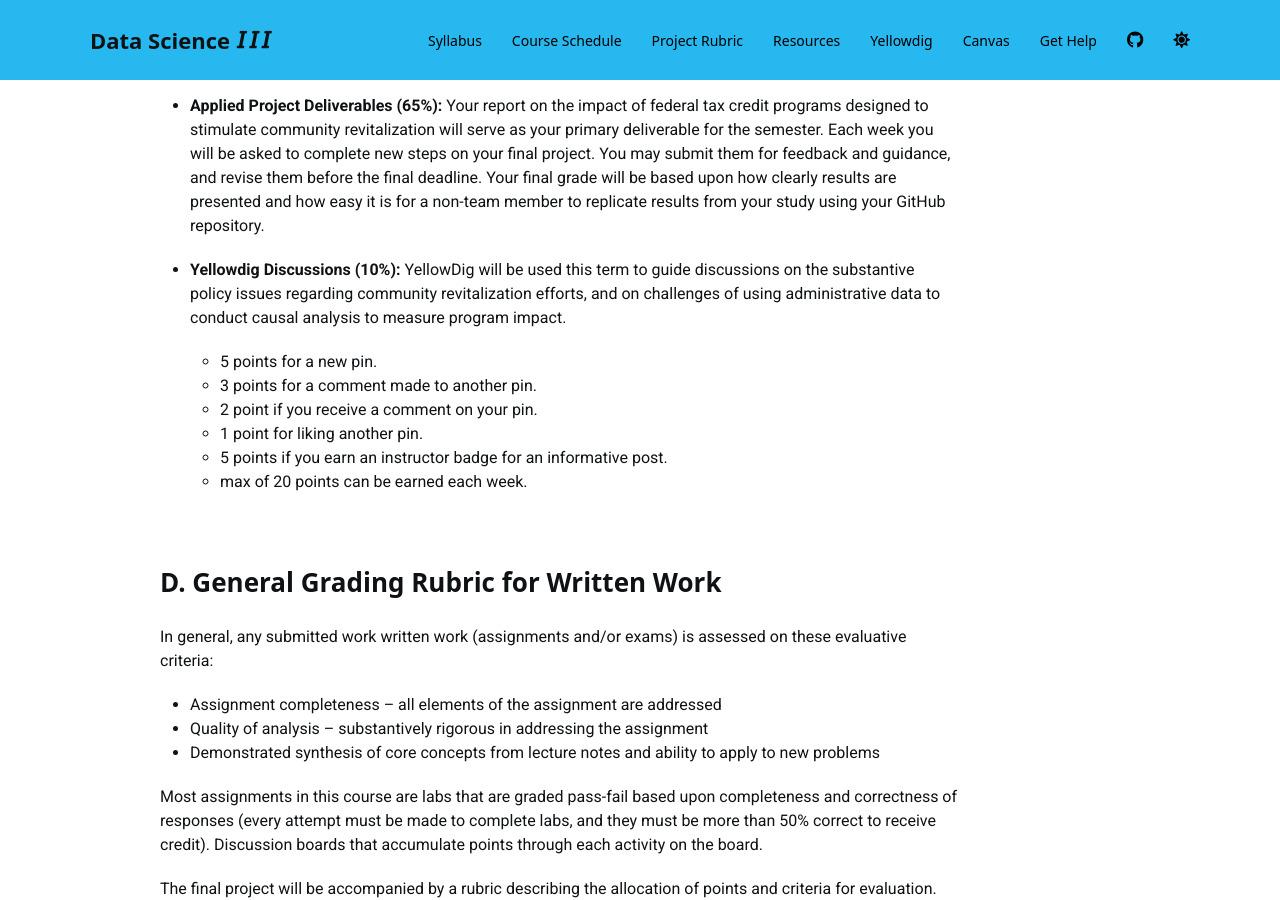
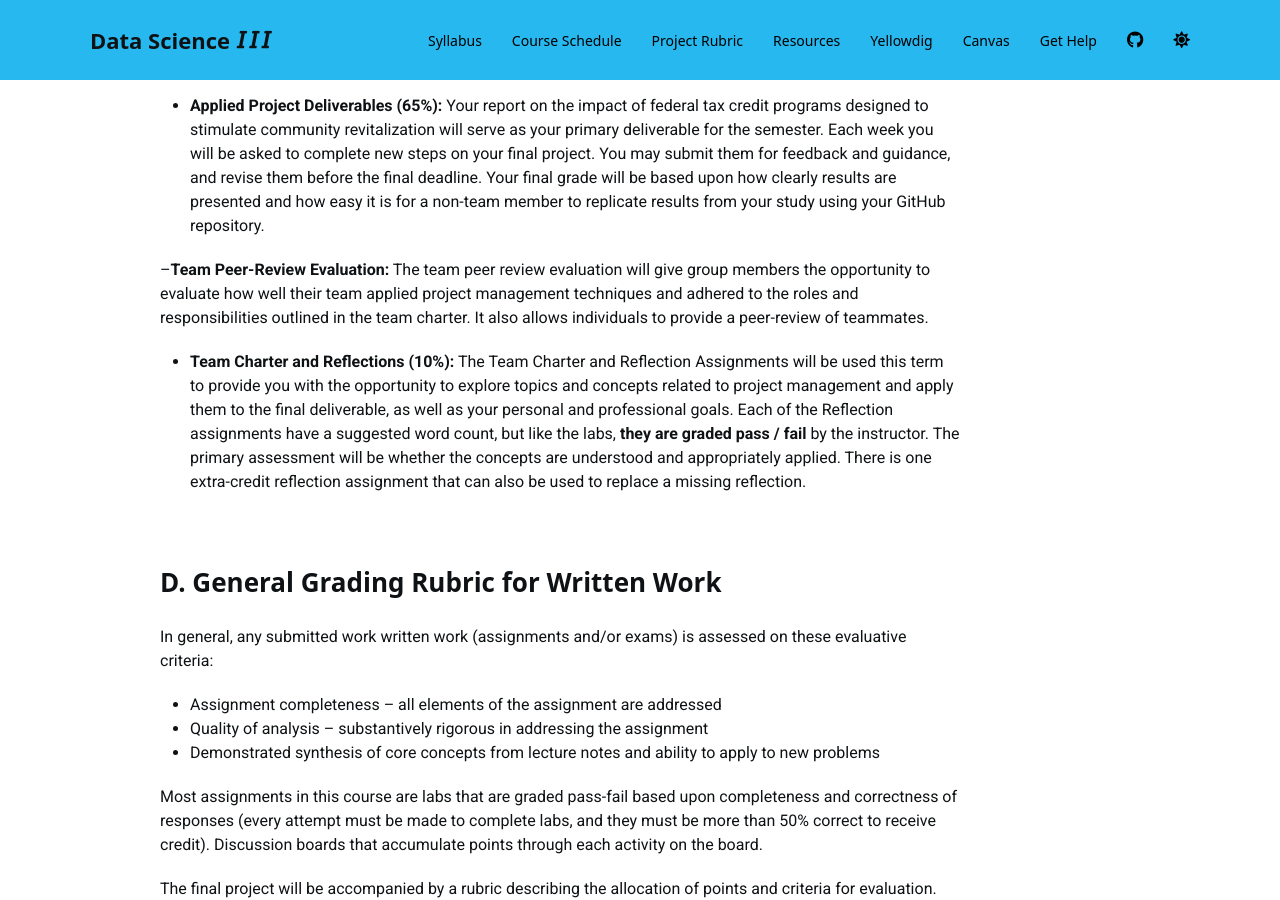
Before and after one commit to Watts-College/cpp-528-fall-2021, a Jekyll site: the page built from index.md, in a window 1280 px wide and 900 px high, scrolled down 5654 px. Built offline with Jekyll 4.4.1, drawn with Linux system fonts in a browser that asks for light colours; nearby versions of some CDN libraries; a script bundle is joined from its source files by our own code; library files that are not in the unit come from our copies; a style sheet for code colours, icons or effects is not loaded.

Commit message:
Update index.md

```diff
--- a/index.md
+++ b/index.md
@@ -154,14 +154,9 @@ The assigned work for the term comes in the form of four elements, described bel
 
 - **Applied Project Deliverables (65%):**  Your report on the impact of federal tax credit programs designed to stimulate community revitalization will serve as your primary deliverable for the semester. Each week you will be asked to complete new steps on your final project. You may submit them for feedback and guidance, and revise them before the final deadline. Your final grade will be based upon how clearly results are presented and how easy it is for a non-team member to replicate results from your study using your GitHub repository.
 
-- **Yellowdig Discussions (10%):**  YellowDig will be used this term to guide discussions on the substantive policy issues regarding community revitalization efforts, and on challenges of using administrative data to conduct causal analysis to measure program impact.
+--**Team Peer-Review Evaluation:** The team peer review evaluation will give group members the opportunity to evaluate how well their team applied project management techniques and adhered to the roles and responsibilities outlined in the team charter. It also allows individuals to provide a peer-review of teammates.
 
-  - 5 points for a new pin.
-  - 3 points for a comment made to another pin.
-  - 2 point if you receive a comment on your pin.
-  - 1 point for liking another pin.
-  - 5 points if you earn an instructor badge for an informative post.
-  - max of 20 points can be earned each week.
+- **Team Charter and Reflections (10%):**  The Team Charter and Reflection Assignments will be used this term to provide you with the opportunity to explore topics and concepts related to project management and apply them to the final deliverable, as well as your personal and professional goals. Each of the Reflection assignments have a suggested word count, but like the labs, **they are graded pass / fail** by the instructor. The primary assessment will be whether the concepts are understood and appropriately applied. There is one extra-credit reflection assignment that can also be used to replace a missing reflection.
 
 <br>
 
```
